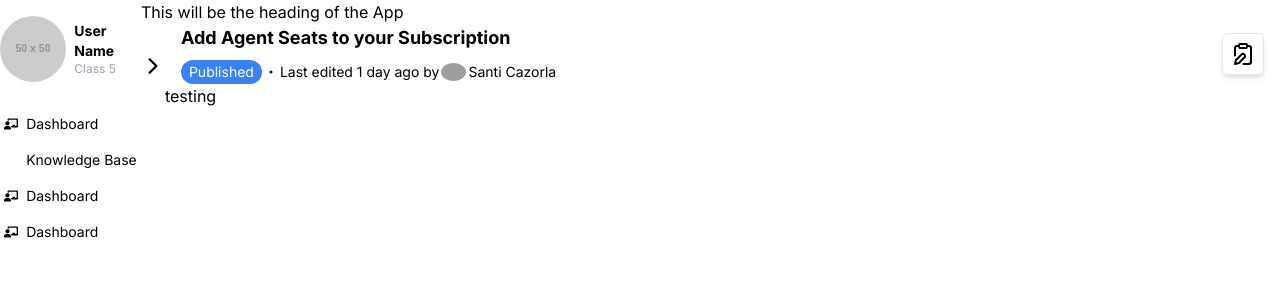
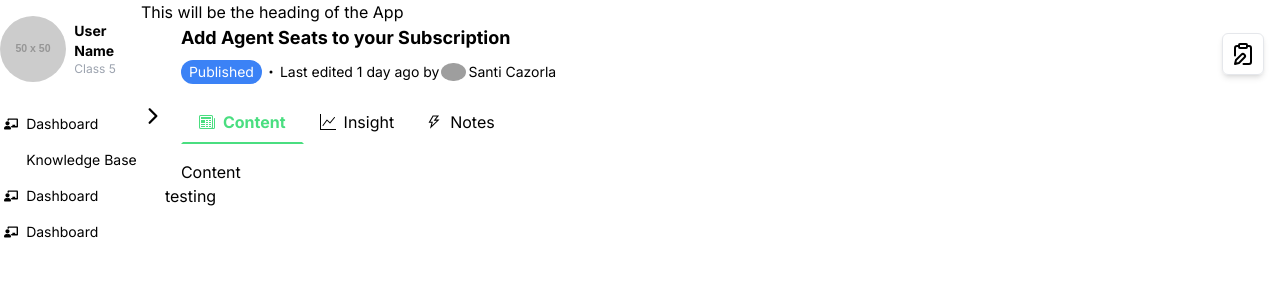
Before and after one commit to Cavein254/scheduler-two, a Next.js app: page / in a window 1280 px wide. Shown: the top 300 px of the page. Built offline with nearby package versions, Linux system fonts and the light colour scheme; grey boxes are pictures that could not be loaded; some icons are missing.

Commit message:
Add main tabs

```diff
--- a/components/MainContent.tsx
+++ b/components/MainContent.tsx
@@ -3,6 +3,7 @@ import React from "react";
 import { BsDot } from "react-icons/bs";
 
 import { LuClipboardEdit } from "react-icons/lu";
+import MainTab from "./tabs/MainTab";
 // import MainTab from "./MainTab";
 const MainContent = () => {
   return (
@@ -36,7 +37,7 @@ const MainContent = () => {
           <LuClipboardEdit className="text-2xl" />
         </div>
       </div>
-      {/* <MainTab /> */}
+      <MainTab />
     </div>
   );
 };
--- /dev/null
+++ b/components/tabs/MainTab.tsx
@@ -0,0 +1,28 @@
+import React from "react";
+import { BsNewspaper, BsGraphUp } from "react-icons/bs";
+import { AiOutlineThunderbolt } from "react-icons/ai";
+import Tab from "./Tabs";
+
+const tabs = [
+  {
+    label: "Content",
+    content: "Content",
+    icon: <BsNewspaper />,
+  },
+  { label: "Insight", content: "Insight", icon: <BsGraphUp /> },
+  {
+    label: "Notes",
+    content: <div>Content for Tab 3</div>,
+    icon: <AiOutlineThunderbolt />,
+  },
+];
+
+const MainTab = () => {
+  return (
+    <div className="container mx-auto mt-4">
+      <Tab tabs={tabs} />
+    </div>
+  );
+};
+
+export default MainTab;
--- /dev/null
+++ b/components/tabs/Tabs.tsx
@@ -0,0 +1,33 @@
+"use client";
+import React, { useState } from "react";
+import { BsNewspaper } from "react-icons/bs";
+
+const Tab = ({ tabs }) => {
+  const [activeTab, setActiveTab] = useState(0);
+
+  return (
+    <div>
+      <div className="flex mb-4">
+        {tabs.map((tab, index) => (
+          <button
+            key={index}
+            className={`${
+              index === activeTab
+                ? "border-2 border-transparent border-b-green-400 text-green-400 font-bold"
+                : ""
+            } py-2 px-4`}
+            onClick={() => setActiveTab(index)}
+          >
+            <div className="flex items-center">
+              <span>{tab.icon}</span>
+              <span className="ml-2">{tab.label}</span>
+            </div>
+          </button>
+        ))}
+      </div>
+      <div>{tabs[activeTab].content}</div>
+    </div>
+  );
+};
+
+export default Tab;
```
